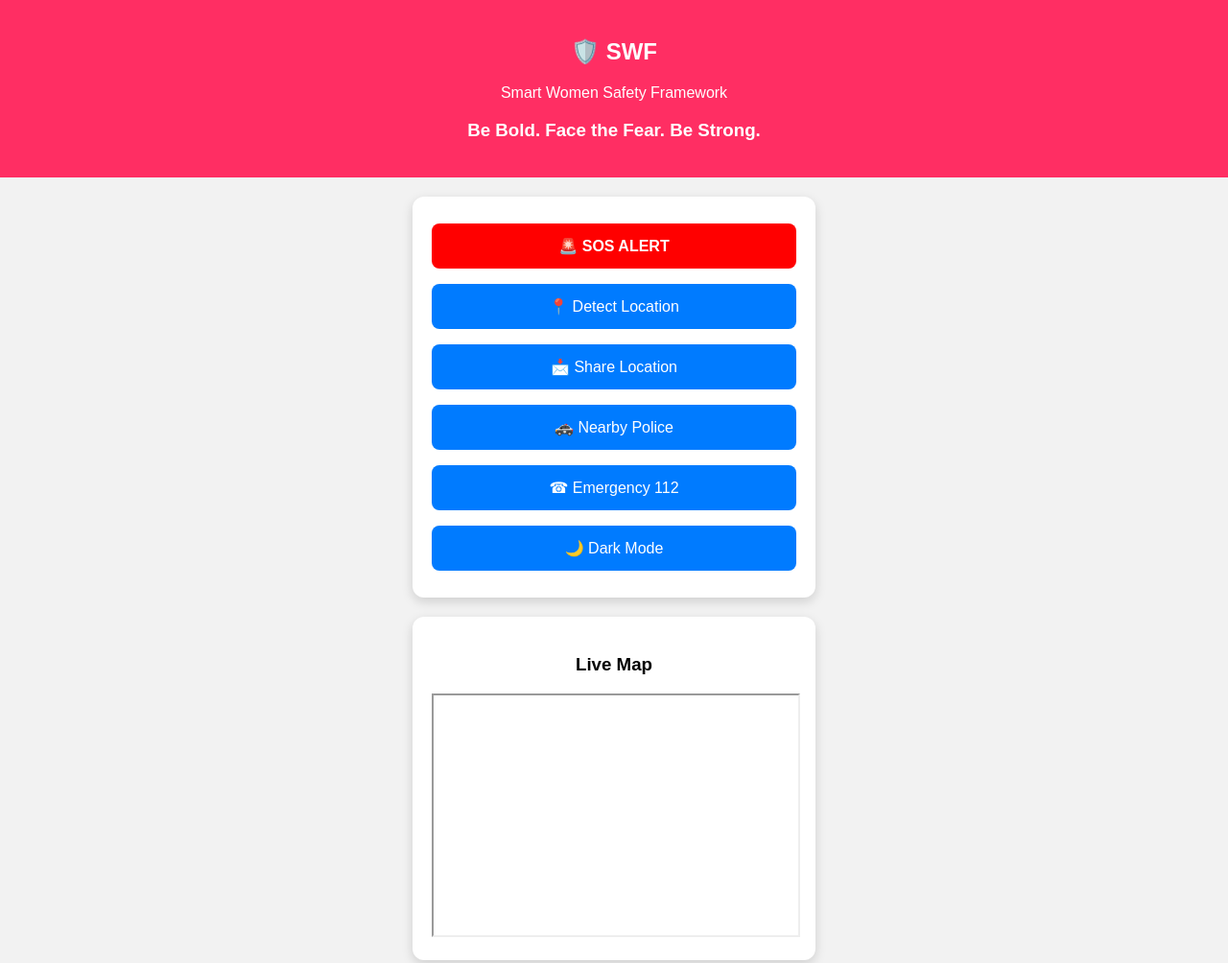
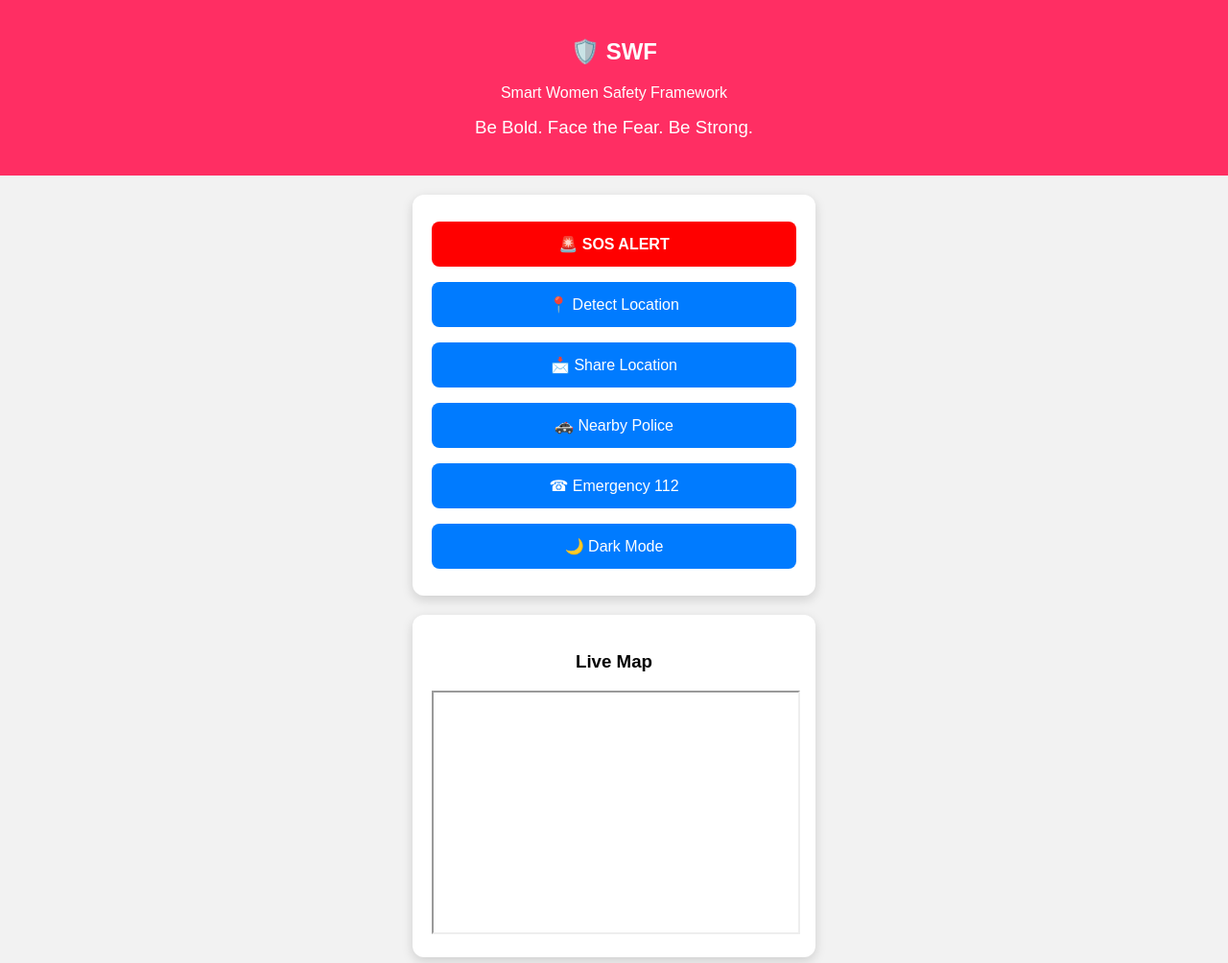
Before and after one commit to kelvinrjm/WEBSITE-PROJECTS, a plain HTML site: page folder-projects/sheshield/index.html in a window 1280 px wide. Shown: the top 1004 px of the page at 96% size. Drawn offline with Linux system fonts and the light colour scheme.

Commit message:
Refactor CSS styles for improved organization

```diff
--- a/folder-projects/sheshield/style.css
+++ b/folder-projects/sheshield/style.css
@@ -9,6 +9,11 @@ header{
 background:#ff2e63;
 color:white;
 padding:20px;
+}
+
+header h3{
+margin-top:5px;
+font-weight:normal;
 }
 
 .container{
@@ -37,13 +42,13 @@ background:#007bff;
 color:white;
 }
 
+button:hover{
+opacity:0.9;
+}
+
 .sos{
 background:red;
 font-weight:bold;
-}
-
-button:hover{
-opacity:0.9;
 }
 
 .dark{
```
